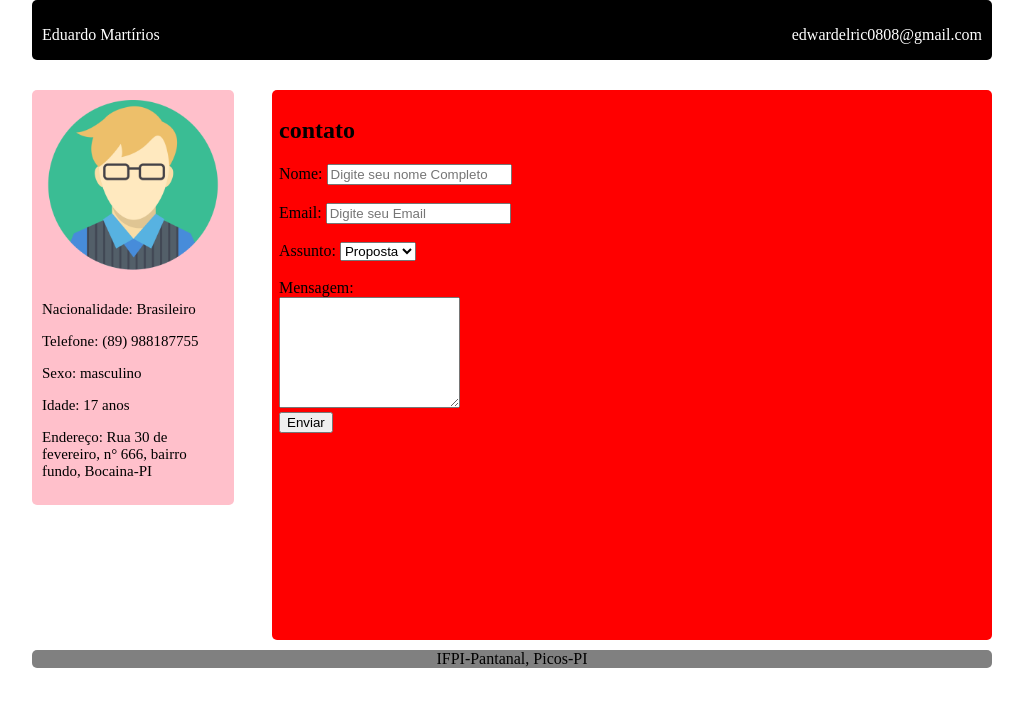
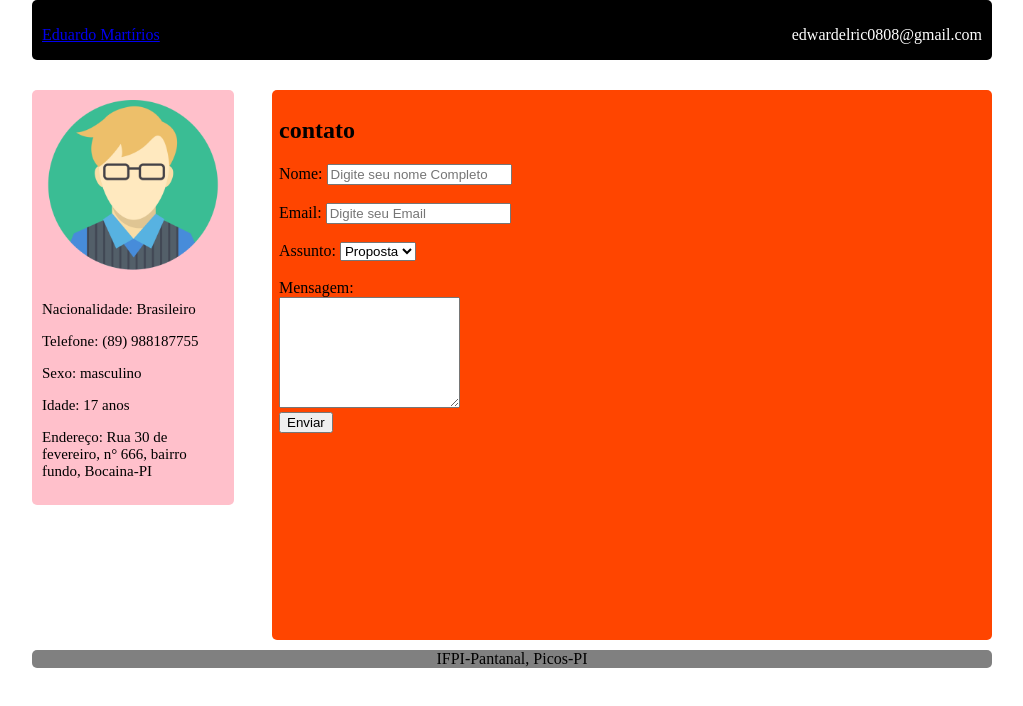
Before and after one commit to Eduardo1233/curriculo, a plain HTML site: page contato.html in a window 1280 px wide. Shown: the whole page, without its empty margins (128-1151 px from the left). Drawn offline with Linux system fonts and the light colour scheme.

Commit message:
Alterei o css e o index

```diff
--- a/contato.html
+++ b/contato.html
@@ -9,7 +9,7 @@
 
 <body>
     <header>
-        <p class="esquerda"> Eduardo Martírios</p>
+        <p class="esquerda"><a href="index.html">Eduardo Martírios</a></p>
         <p class="direita"> edwardelric0808@gmail.com</p>
     </header>
     <aside>
--- a/css/estilo.css
+++ b/css/estilo.css
@@ -30,7 +30,7 @@ aside {
 }
 
 main {
-    background: red;
+    background:orangered;
     float: right;
     width: 75%;
     border-radius: 5px;
```
Also changed, not shown: index.html (+2 -1 lines).
